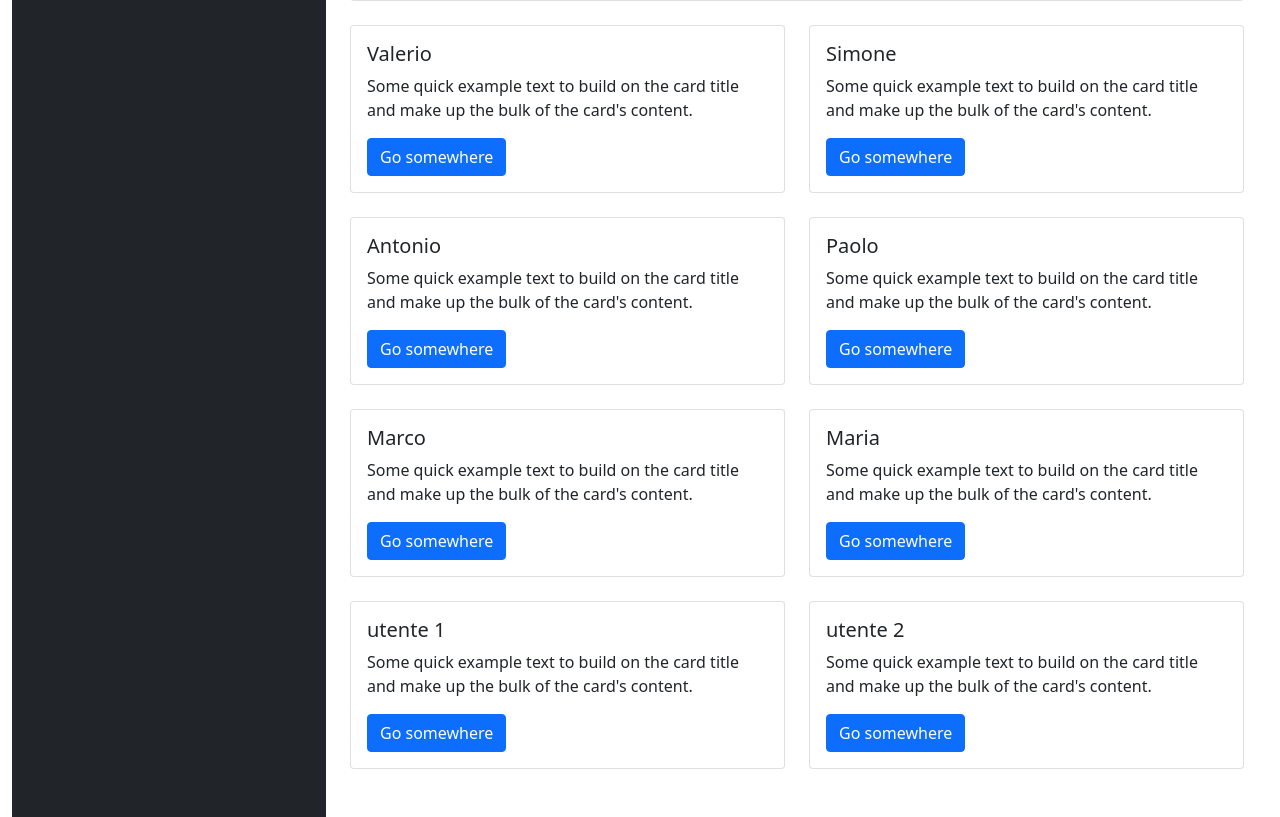
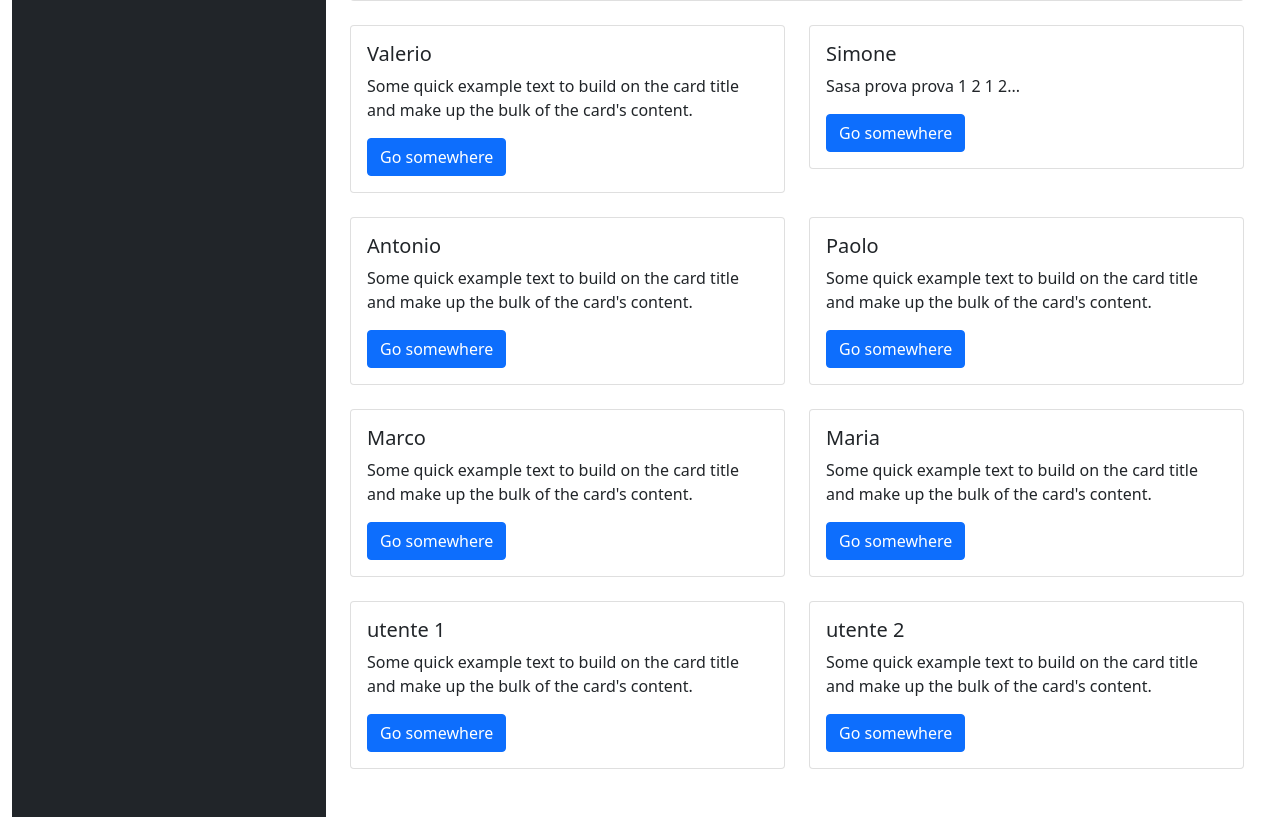
Before and after one commit to fabiofolgori/musa-dashboard, a website: page index.html in a window 1280 px wide. Shown: the part 1021-1838 px from the top of the page. Drawn offline with nearby package versions, Linux system fonts and the light colour scheme.

Commit message:
Sa sa prova prova

```diff
--- a/index.html
+++ b/index.html
@@ -61,7 +61,7 @@
                             <div class="card">
                                 <div class="card-body">
                                     <h5 class="card-title">Simone</h5>
-                                    <p class="card-text">Some quick example text to build on the card title and make up the bulk of the card's content.</p>
+                                    <p class="card-text">Sasa prova prova 1 2 1 2...</p>
                                     <a href="#" class="btn btn-primary">Go somewhere</a>
                                 </div>
                             </div>
```
